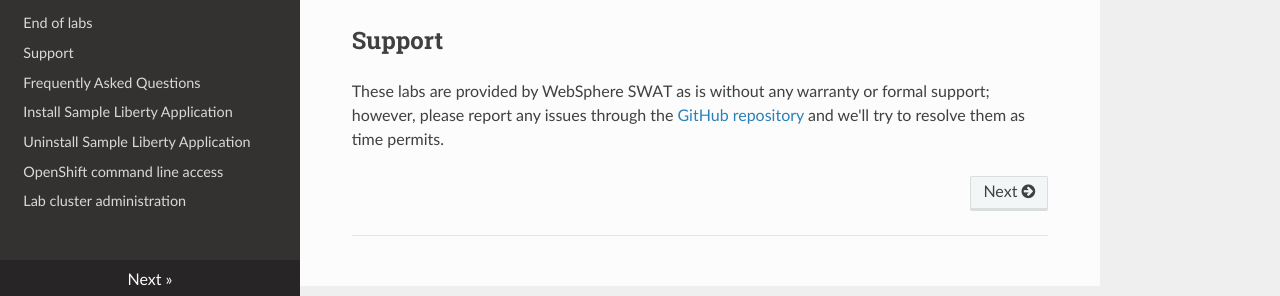
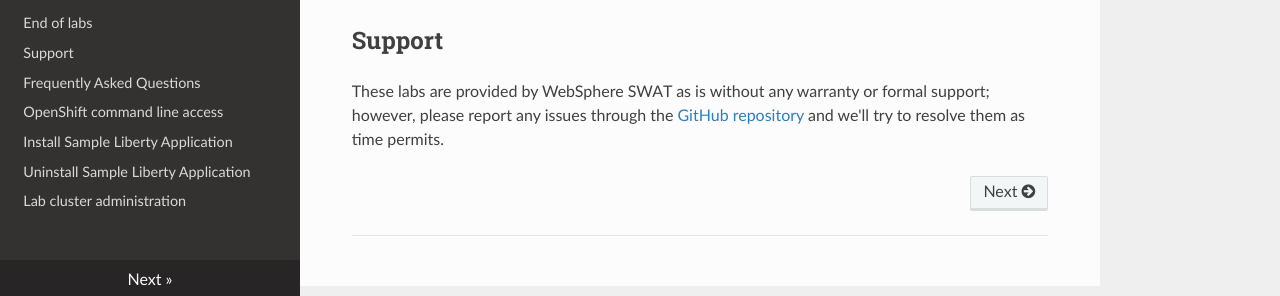
Before and after one commit to IBM/AppRuntimesOpenShiftDay2Labs, an MkDocs documentation site: the page built from docs/index.md, in a window 1280 px wide. Shown: the part 600-896 px from the top of the page. Built offline with MkDocs 1.6.1, drawn with Linux system fonts in a browser that asks for light colours; part of the change alters nothing that is shown.

```diff
--- a/mkdocs.yml
+++ b/mkdocs.yml
@@ -19,9 +19,9 @@ nav:
     - 'End of labs': appendix.md
     - 'Support': lab_support.md
     - 'Frequently Asked Questions': faq.md
+    - 'OpenShift command line access': openshift_login_commandline.md
     - 'Install Sample Liberty Application': lab_liberty_install_app.md
     - 'Uninstall Sample Liberty Application': lab_liberty_uninstall_app.md
-    - 'OpenShift command line access': openshift_login_commandline.md
     - 'Lab cluster administration': lab_administration.md
 theme:
   name: readthedocs
```
